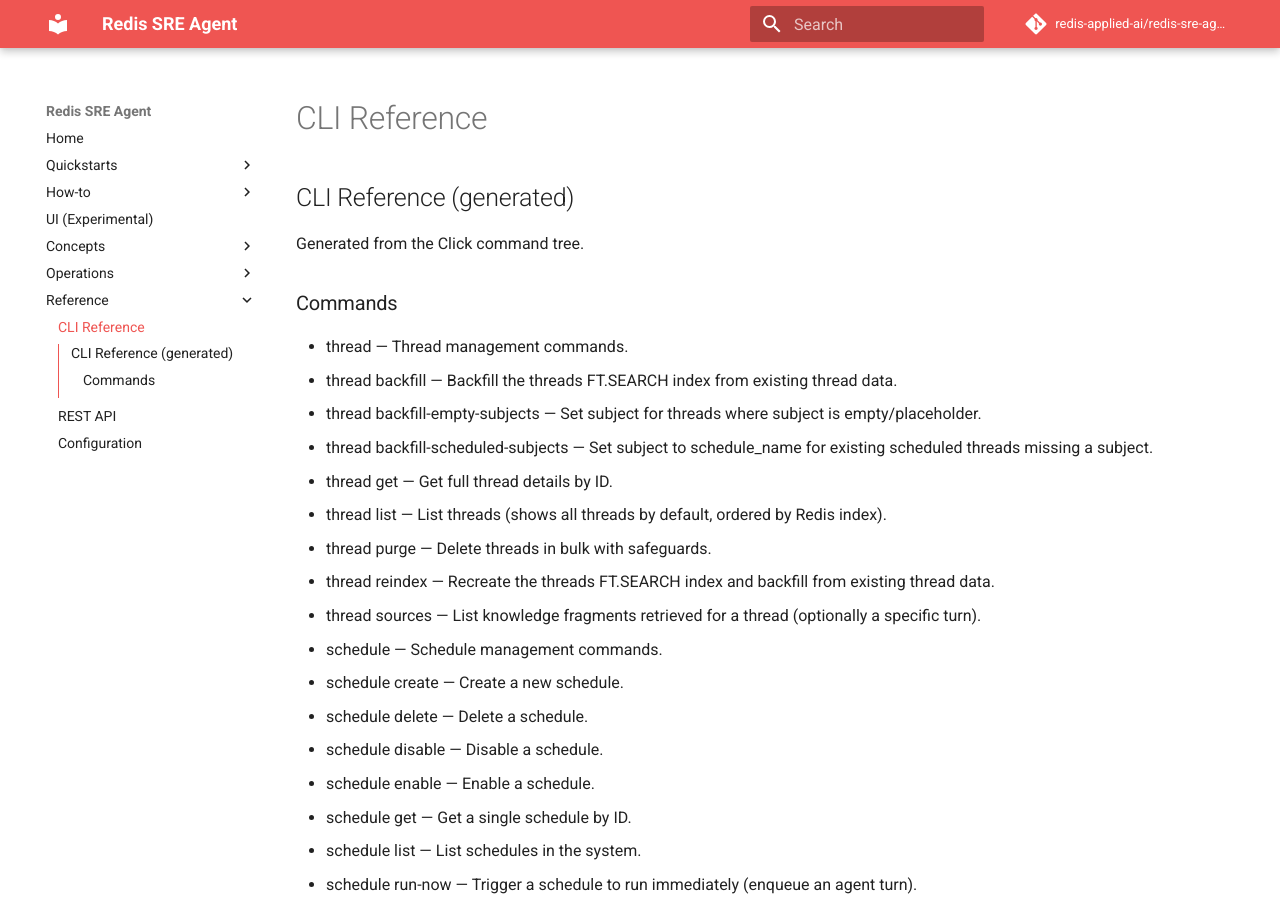
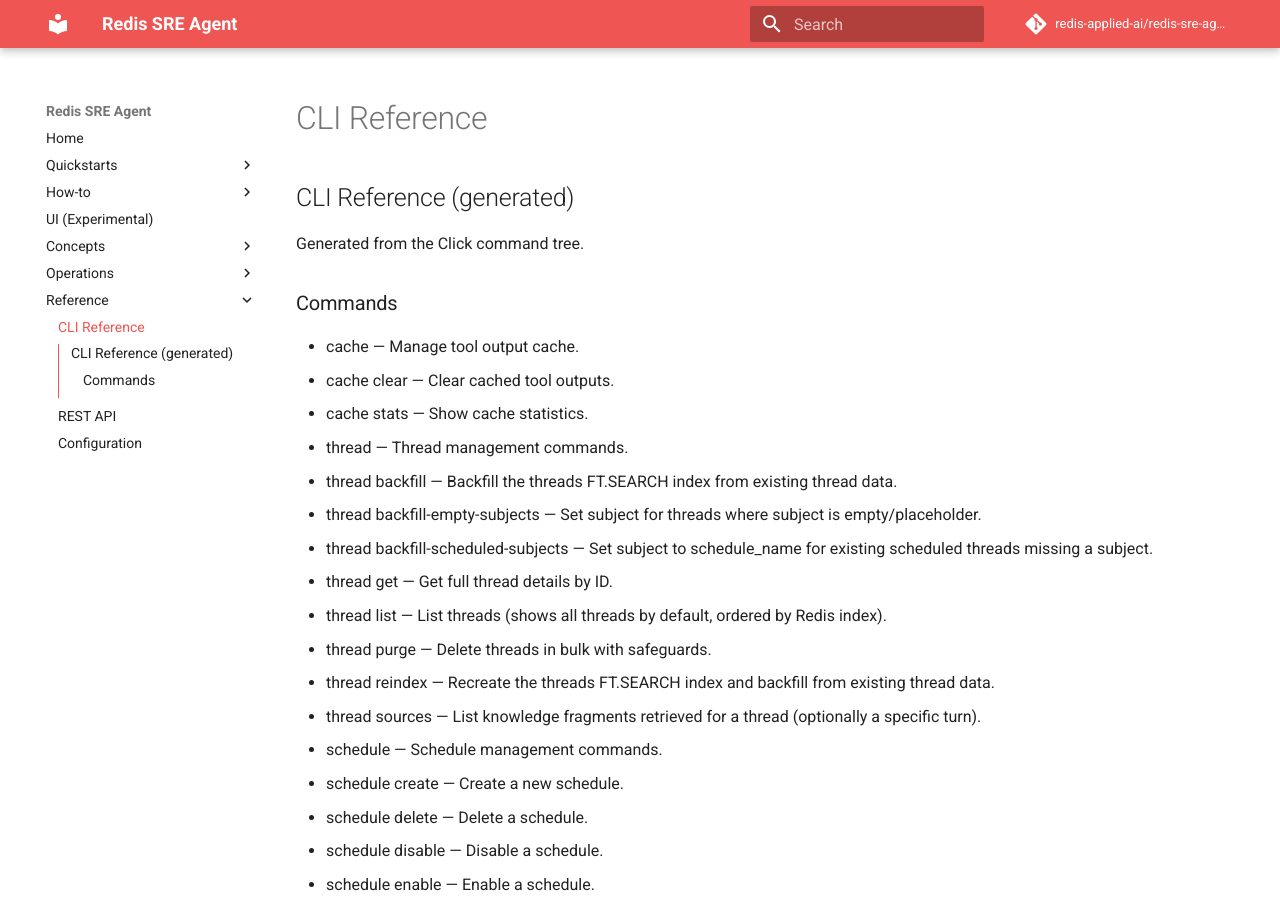
Before and after one commit to redis-applied-ai/redis-sre-agent, an MkDocs documentation site: the page built from docs/reference/cli.md, in a window 1280 px wide and 900 px high. Built offline with MkDocs 1.6.1 and Material for MkDocs 9.7.7, drawn with Linux system fonts in a browser that asks for light colours; comment, search, counter and statistics services are not loaded.

Commit message:
Regenerate reference docs

```diff
--- a/docs/reference/cli.md
+++ b/docs/reference/cli.md
@@ -6,6 +6,9 @@
 ### Commands
 
 
+- cache — Manage tool output cache.
+- cache clear — Clear cached tool outputs.
+- cache stats — Show cache statistics.
 - thread — Thread management commands.
 - thread backfill — Backfill the threads FT.SEARCH index from existing thread data.
 - thread backfill-empty-subjects — Set subject for threads where subject is empty/placeholder.
```
